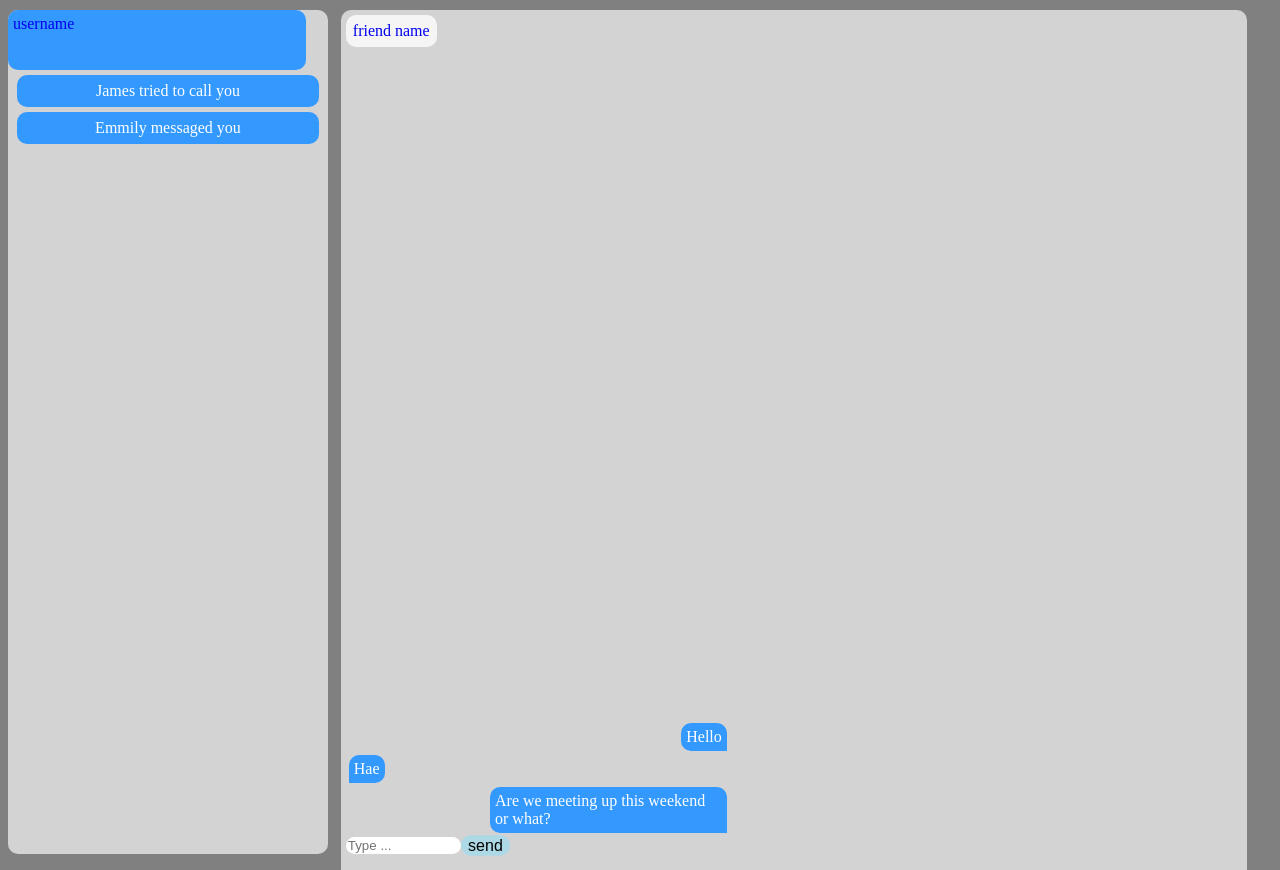
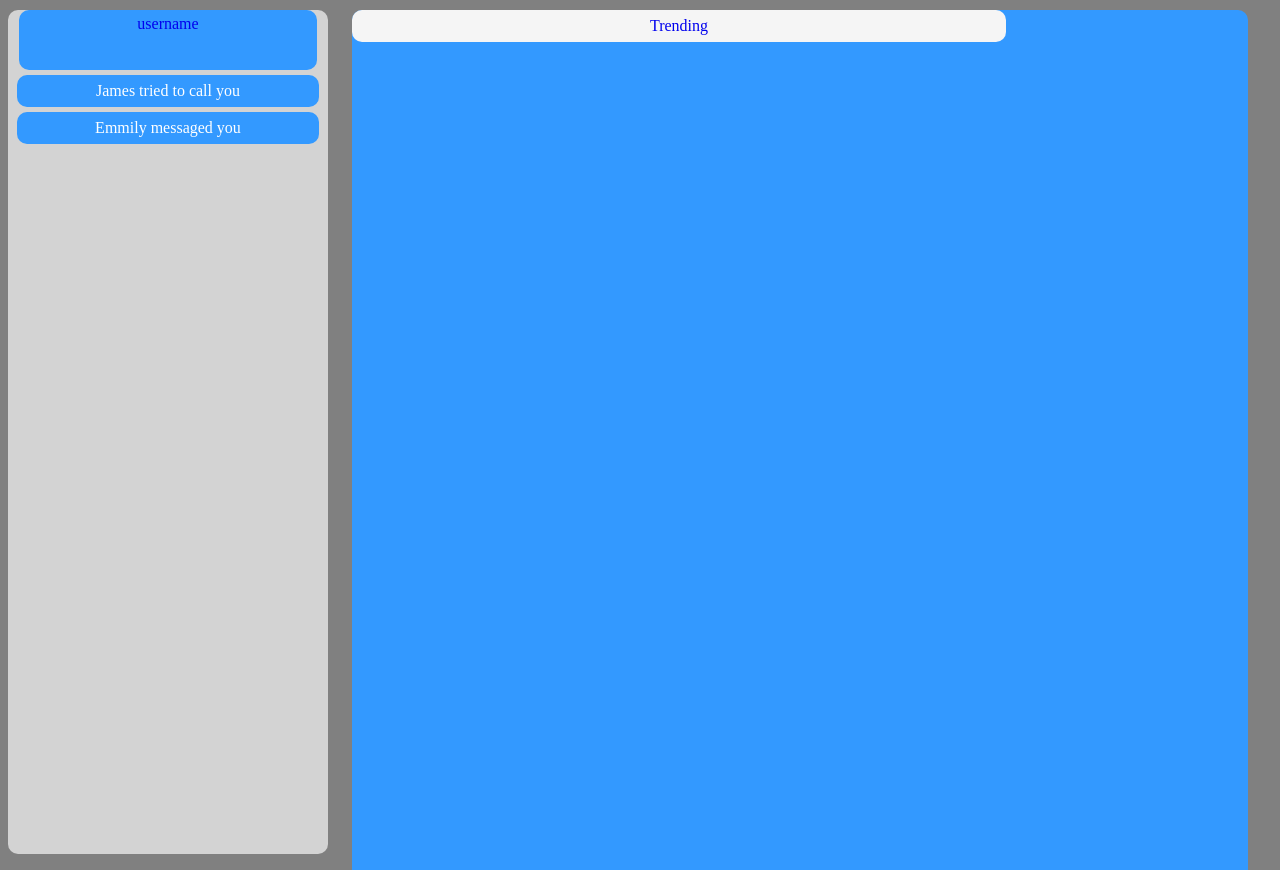
Before and after one commit to kaigikinyua/iNTERFACE, a PHP site: page /CVO/userpage.html in a window 1280 px wide. Shown: the part 68-938 px from the top of the page. Run offline with PHP 8.4, Linux system fonts and the light colour scheme.

Commit message:
Added a cool new animation and a trending block

```diff
--- a/CVO/CSS/userpage.css
+++ b/CVO/CSS/userpage.css
@@ -42,11 +42,26 @@ div.chatpage{
 	border-top-left-radius: 10px;
     border-top-right-radius: 10px;
     background: lightgrey;
-    width:70%;
+    width:30%;
     height: 97%;
     margin-left: 26%;
     position: fixed;
     padding: 5;
+    animation-name: entrance;
+    animation-duration: 2s;
+}
+@keyframes entrance{
+    0%{
+        transform: translateX(-50%);
+        opacity: 0;
+    }
+    50%{
+        transform: translate(-20%);
+        opacity: 0.5;
+    }
+    100%{
+        opacity: 1;
+    }
 }
 div.contacts{
     border-bottom-left-radius: 10px;
@@ -95,6 +110,7 @@ input.usrmsg:hover{
 }
 table.messages{
     width:100%;
+    overflow: scroll;
 }
 div.user_side{
     max-width: 60%;;
@@ -111,11 +127,11 @@ div.divide{
     width:100%;
 }
 div.friend_side{
-    color:white;
+    color:#3399FF;
     max-width: 60%;
     float:left;
     padding:5px;
-    background:#3399FF;
+    background:white;
     border-bottom-left-radius: 0px;
     border-bottom-right-radius: 10px;
     border-top-left-radius: 10px;
@@ -127,16 +143,19 @@ div.msgbox{
     height:70%;
 }
 div.trending{
-    width:45%;
+    width:70%;
     height:100%;
     margin-left:55%;
     background: #3399FF;
+    position: absolute;
+    right:2.5%;
+    position: fixed;
     border-bottom-left-radius: 10px;
     border-bottom-right-radius: 10px;
     border-top-left-radius: 10px;
     border-top-right-radius: 10px;
 }
-span.title{
+div.title{
     background: whitesmoke;
     border-bottom-left-radius: 10px;
     border-bottom-right-radius: 10px;
@@ -145,6 +164,7 @@ span.title{
     padding:7px;
     position: fixed;
     margin-top: 0%;
+    width:50%;
 }
 div.small{
     padding:5px;
@@ -165,12 +185,20 @@ div.notification{
     margin-bottom: 5px;
 }
 div.notification:hover{
-    color:black;
-    background: lightblue;
     transform: translateX(10px);
     transform: scale(1.05);
     transition: 0.8s;
     transform: ease-in-out;
+    animation-name: wiggle;
+    animation-duration: 0.8s;
+    background: white;
+    color:#3399FF
+}
+@keyframes wiggle{
+    25%{transform: rotate(-5deg)}
+    50%{transform: rotate(5deg);}
+    75%{transform: rotate(-5deg);}
+    90%{transform: rotate(5deg);}
 }
 img.profile{
     border-radius: 50%;
--- /dev/null
+++ b/CVO/JS/dynamic.js
@@ -0,0 +1,32 @@
+function addChatPage(){
+    var content=document.getElementById("content");
+    var chatPage=document.createElement('div');
+    chatPage.innerHTML="<div class='chatpage' id='chatpage'><button onclick='closeChat()'>X</button><div class='keyboard'><form class='messageBox'><input class='usrmsg' type='text'/ placeholder='type here....'><input class='sendbtn' type='button' value='send'></form></div></div>";
+    content.appendChild(chatPage);
+}
+function closeChat(){
+    var element=document.getElementById('chatpage');
+    element.parentNode.removeChild(element);
+}
+
+//<div class="chatpage">
+  //  <!--on clicking the friends button it should change the progile pick and name-->
+    //<span class="title">
+      //      friend name
+    //</span>
+//<!--by default show what has happend when the user was offline-->
+//<!--should be updated frequently but not the whole page-->
+//<div class="keyboard">
+  //  <!--add the text -->
+    //<table class="messages" id="messages">
+//<!--display messages of the clicked notification from the earliest to the latest-->
+  //      <tr><td><div class="user_side">Hello</div></td></tr>
+    //    <tr><td><div class="friend_side">Hae</div></td></tr>
+      //  <tr><td><div class="user_side">Are we meeting up this weekend or what?</div></td></tr>
+    //</table>
+    //<form class="messageBox">
+      //  <input class="usrmsg" type="text" placeholder="Type ..."/>
+        //<input class="sendbtn" type="button" value="send"/>
+    //</form>
+//</div>
+//</div>
--- a/CVO/userpage.html
+++ b/CVO/userpage.html
@@ -4,6 +4,7 @@
             userpage
         </title>
         <link rel="stylesheet" href="CSS/userpage.css"/>
+        <script src="JS/dynamic.js"></script>
     </head>
     <body>
         <div class="navbar">
@@ -15,43 +16,31 @@
             </ul>
         </div>
         <div style="width:100%;height:70px;"></div>
-        <div class="content">
+        <div class="content" id="content">
             <div class="contacts">
+                <center>
                 <div class="profile">
                     username
                 </div>
+                </center>
                 <!--backend read from the database which notifications that have not been read and display them in terms of the latest-->
                 <!--onclick button shuld change the tables="messages" to the clicked notification-->
                 <center>
-                <div class="notification">
+                <div class="notification" onclick="addChatPage()">
                     James tried to call you
                     <!--add time of the occurence-->
                 </div>
-                <div class="notification">
+                <div class="notification" onclick="addChatPage()">
                     Emmily messaged you
                 </div>
                 </center>
             </div>
-            <div class="chatpage">
-                    <!--on clicking the friends button it should change the progile pick and name-->
-                    <span class="title">
-                            friend name
-                    </span>
-                <!--by default show what has happend when the user was offline-->
-                <!--should be updated frequently but not the whole page-->
-                <div class="keyboard">
-                    <!--add the text -->
-                    <table class="messages" id="messages">
-            <!--display messages of the clicked notification from the earliest to the latest-->
-                        <tr><td><div class="user_side">Hello</div></td></tr>
-                        <tr><td><div class="friend_side">Hae</div></td></tr>
-                        <tr><td><div class="user_side">Are we meeting up this weekend or what?</div></td></tr>
-                    </table>
-                    <form class="messageBox">
-                        <input class="usrmsg" type="text" placeholder="Type ..."/>
-                        <input class="sendbtn" type="button" value="send"/>
-                    </form>
+            <div class="trending">
+                <center>
+                <div class="title">
+                    Trending
                 </div>
+                </center>
             </div>
         </div>
     </body>
```
